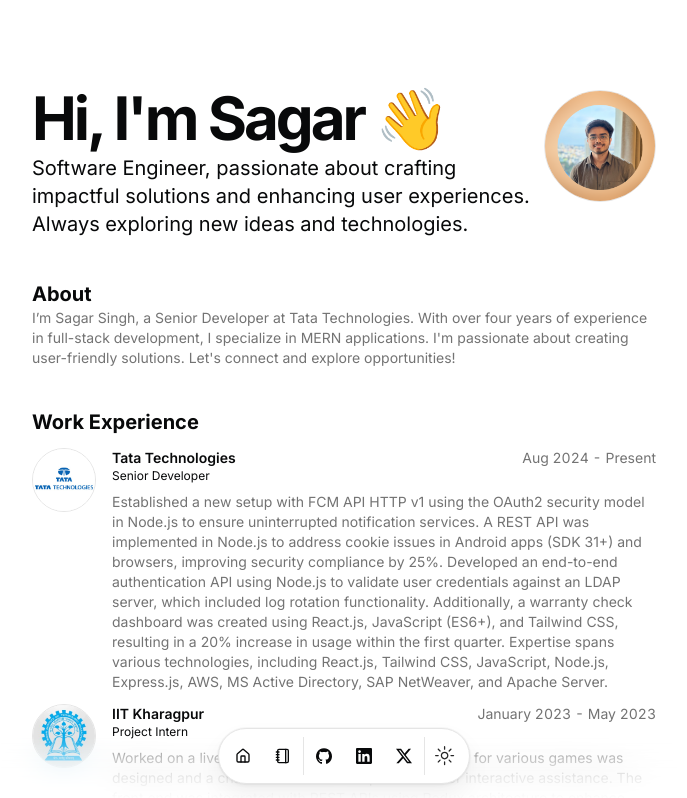
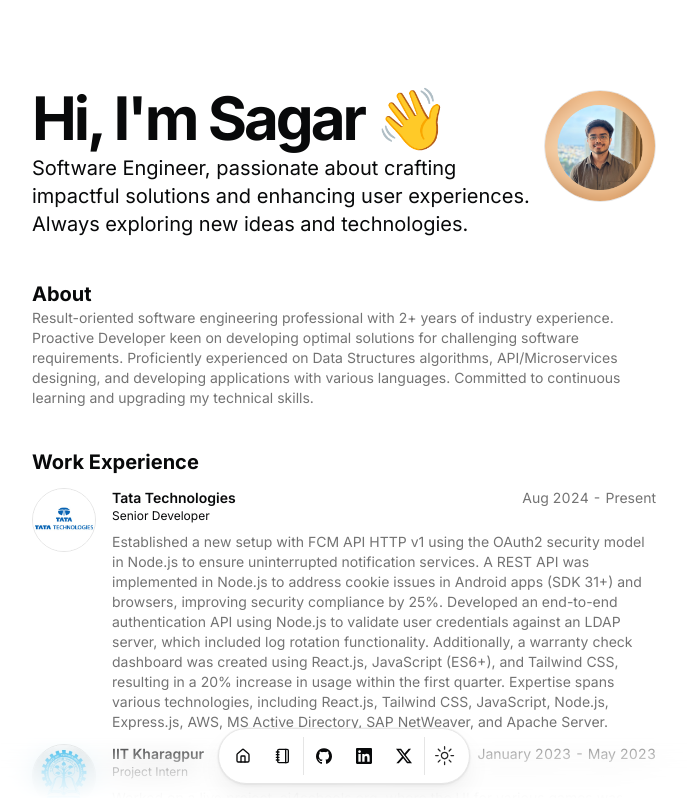
Before and after one commit to sagarsingh1646/Portfolio-1, a Next.js app: page / in a window 1280 px wide. Shown: the top 798 px of the page, without its empty margins (296-983 px from the left). Built offline with nearby package versions, Linux system fonts and the light colour scheme.

Commit message:
data updated

```diff
--- a/src/data/resume.tsx
+++ b/src/data/resume.tsx
@@ -9,7 +9,7 @@ export const DATA = {
   description:
     "Software Engineer, passionate about crafting impactful solutions and enhancing user experiences. Always exploring new ideas and technologies.",
   summary:
-    "I’m Sagar Singh, a Senior Developer at Tata Technologies. With over four years of experience in full-stack development, I specialize in MERN applications. I'm passionate about creating user-friendly solutions. Let's connect and explore opportunities!",
+    "Result-oriented software engineering professional with 2+ years of industry experience. Proactive Developer keen on developing optimal solutions for challenging software requirements. Proficiently experienced on Data Structures algorithms, API/Microservices designing, and developing applications with various languages. Committed to continuous learning and upgrading my technical skills.",
   avatarUrl: "/profile_photo.png",
   skills: [
     "React.js",
```
